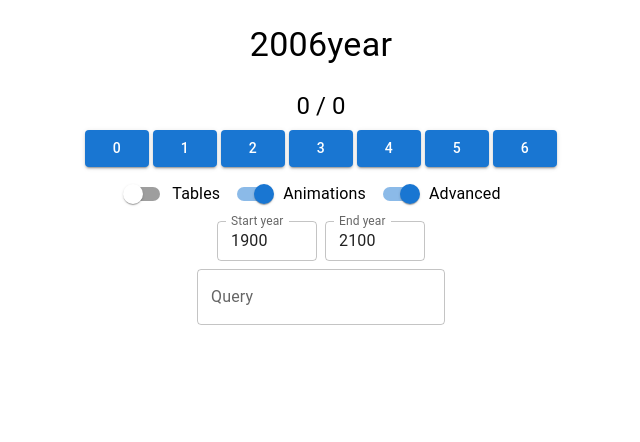
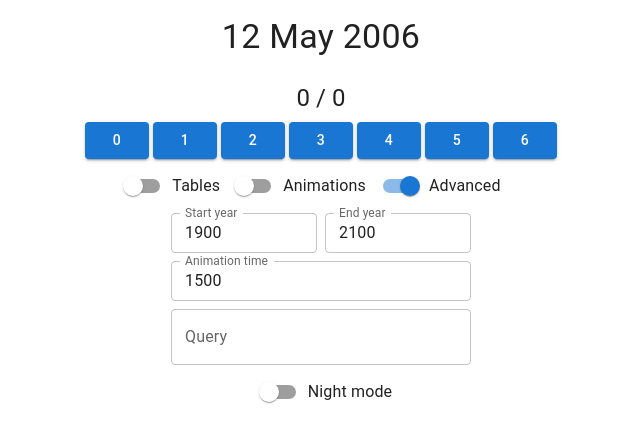
Before and after one commit to iwilare/doomsday-quiz, a React (Vite) app: page / in a window 1280 px wide. Both pictures are taken after a click on the label "Advanced". Shown: the top 442 px of the page, without its empty margins (319-959 px from the left). Built offline with nearby package versions, Linux system fonts and the light colour scheme.

Commit message:
Add animations, night mode, queries

```diff
--- a/src/main.tsx
+++ b/src/main.tsx
@@ -1,12 +1,15 @@
-import React, { useEffect, useRef } from 'react'
+import React, { useEffect, useRef, useMemo } from 'react'
 import ReactDOM from 'react-dom/client'
 import { useState } from 'react'
 import * as mui from '@mui/material'
+import useMediaQuery from '@mui/material/useMediaQuery';
 import { DatePicker } from '@mui/x-date-pickers/DatePicker';
 import { LocalizationProvider } from '@mui/x-date-pickers/LocalizationProvider'
 import * as Dayjs from 'dayjs'
+import { ThemeProvider, createTheme } from '@mui/material/styles';
+import CssBaseline from '@mui/material/CssBaseline';
 import { AdapterDayjs } from '@mui/x-date-pickers/AdapterDayjs';
-import _, { countBy } from 'lodash'
+import _ from 'lodash'
 
 const months = (isLeap: boolean) => [31, isLeap ? 29 : 28, 31, 30, 31, 30, 31, 31, 30, 31, 30, 31]
 const isLeap = (y: number) => y % 4 == 0 && y % 100 != 0 || y % 400 == 0
@@ -44,13 +47,13 @@ function myDoomsday(y: number, m: number, d: number) {
   ) % 7
 }
 
-type AnimationState = "done" | "day" | "month" | "year" | "wait"
+type $ = "day" | "month" | "year" | "wait" | "question" | "answer"
 
 function App() {
   const [state, setState] = useState({
+    $: "question" as $,
     date: getRandomDate(1900, 2100),
     won: 0, did: 0,
-    showSolution: false,
     lastClicked: null as (null | number),
     isCorrect: null as (null | boolean),
     showTables: false,
@@ -58,48 +61,50 @@ function App() {
     timeEnd: null as (null | number),
     yearStart: 1900,
     yearEnd: 2100,
-    animationState: "done" as AnimationState,
-    animationTime: [1000, 1000, 1000],
+    animationTime: 1500,
     showAdvanced: false,
-    showAnimations: true,
+    showAnimations: false,
+    nightMode: useMediaQuery('(prefers-color-scheme: dark)'),
     query: null as (null | Dayjs.Dayjs),
   })
-  //animation()
-  const useTimeoutChain = (fns: ([() => void, number])[]) =>
-    useEffect(() => {
-      const next = () => {
-        if (fns.length > 0) {
-          const [[fn, delay], ...newFns] = fns;
-          fns = newFns;
-          setTimeout(() => { fn(); next(); }, delay);
-        }
-      };
-      next();
-    }, []);
-
-  animation()
+  console.log(useMediaQuery('(prefers-color-scheme: dark)'))
+  const theme = useMemo(() =>
+    createTheme({
+      palette: { mode: state.nightMode ? 'dark' : 'light' },
+    }),
+    [state.nightMode],
+  );
+  const animationTimeout = useRef(undefined as (number | undefined))
 
   function animation() {
-    useTimeoutChain([
-      [() => setState({...state, animationState: 'day'}),   state.animationTime[0]],
-      [() => setState({...state, animationState: 'month'}), state.animationTime[1]],
-      [() => setState({...state, animationState: 'year'}),  state.animationTime[2]],
-      [() => setState({...state, animationState: 'wait'}),  0],
-    ])
+    cancelAnimation()
+    const actions: { next: $, time: number }[] = [
+      { next: 'day',   time: state.animationTime },
+      { next: 'month', time: state.animationTime },
+      { next: 'year',  time: state.animationTime },
+      { next: 'wait',  time: 0 },
+    ]
+    actions.reduceRight((s, { next, time }) => () => {
+      setState(_ => ({ ..._, $: s.$ != 'answer' ? next : s.$ }));
+      animationTimeout.current = setTimeout(s, time)
+    }, () => { })()
+  }
+  function cancelAnimation() {
+    clearTimeout(animationTimeout.current)
   }
   function refresh() {
     setState({
       ...state,
       date: getRandomDate(state.yearStart, state.yearEnd),
-      showSolution: false,
       isCorrect: null,
       timeStart: Date.now(),
       timeEnd: null,
-      animationState: "done"
+      $: "question"
     })
+    if (state.showAnimations && !['day', 'month', 'year'].includes(state.$))
       animation()
   }
-  function getRandomDate(yearStart: number, yearEnd: number): {y: number, m: number, d: number} {
+  function getRandomDate(yearStart: number, yearEnd: number): { y: number, m: number, d: number } {
     const y = _.random(yearStart, yearEnd, false)
     const m = _.random(1, 12, false)
     const d = _.random(1, months(isLeap(y))[m - 1], false)
@@ -114,22 +119,18 @@ function App() {
   y += [1, 2].includes(m) ? -1 : 0
   const [c, u, z] = [Math.floor(y / 100), Math.floor(y / 10) % 10, y % 10]
 
-  const dateComponent = MONTHS_DIFF[m - 1] + (d % 7)
-  const yearComponent = DECADE[u] + YDIGIT[z] + (u % 2 != 0 && LEAPSX.includes(z) ? 1 : 0)
-  const fullYearComponent = CENTURY[c % 4] + yearComponent
-  const resultComponent = fullYearComponent + dateComponent
-
   return (
+    <ThemeProvider theme={theme}>
+      <CssBaseline />
     <mui.Stack alignItems="center" spacing={1}>
       <mui.DialogTitle variant="h4" padding={0}
         color={state.isCorrect === null ? 'default'
           : state.isCorrect ? 'green' : 'error'}>
-        { !state.showSolution && state.showAnimations && state.animationState == 'day'   ? name.split(' ')[0]
-        : !state.showSolution && state.showAnimations && state.animationState == 'month' ? name.split(' ')[1]
-        : !state.showSolution && state.showAnimations && state.animationState == 'year'  ? name.split(' ')[2]
-        : !state.showSolution && state.showAnimations && state.animationState == 'wait'  ? '?'
+        {state.showAnimations && state.$ == 'day' ? name.split(' ')[0]
+          : state.showAnimations && state.$ == 'month' ? name.split(' ')[1]
+            : state.showAnimations && state.$ == 'year' ? name.split(' ')[2]
+              : state.showAnimations && state.$ == 'wait' ? '?'
                 : name}
-        {state.animationState}
       </mui.DialogTitle>
       <mui.Typography variant="h5">{state.won} / {state.did}</mui.Typography>
       {<mui.Stack spacing={0.5} direction="row">{[0, 1, 2, 3, 4, 5, 6].map(i =>
@@ -137,25 +138,25 @@ function App() {
           variant="contained"
           key={i}
           color={
-            !state.showSolution ? 'primary'
+            state.$ != 'answer' ? 'primary'
               : i == correctDay ? 'success'
                 : i == state.lastClicked ? 'error' :
                   'primary'}
           onClick={e => {
-            if (state.showSolution) {
+            if (state.$ == 'answer')
               refresh();
-              return;
-            }
-            let correct = i == correctDay;
-            setState({
-              ...state,
-              won: state.won + (correct ? 1 : 0),
-              did: state.did + 1,
+            else {
+              const correct = i == correctDay;
+              setState(_ => ({
+                ..._,
+                won: _.won + (correct ? 1 : 0),
+                did: _.did + 1,
                 isCorrect: correct,
                 lastClicked: i,
-              showSolution: true,
+                $: 'answer',
                 timeEnd: Date.now(),
-            })
+              }))
+            }
           }}>
           {i}
         </mui.Button>)}</mui.Stack>}
@@ -166,40 +167,42 @@ function App() {
         </mui.Typography>
         : <></>
       }
-      {!state.showSolution ? [] :
+      {state.$ != 'answer' ? [] :
         <mui.Button onClick={refresh}>Continue</mui.Button>
       }
       {state.showTables ?
         <mui.Stack direction="row">
           <mui.Card>
             <mui.Table size="small">
-              {MONTHS_DIFF.map((d, i) => <mui.TableRow sx={{ color: d == 0 ? 'lightgrey' : 'primary'}}>
-                <mui.TableCell align="right" sx={{ color: d == 0 ? 'lightgrey'
-                   : [0,1].includes(i) ? 'blue'
-                   : 'primary' }}>{MONTHS[i % 12]}</mui.TableCell>
+              {MONTHS_DIFF.map((d, i) => <mui.TableRow sx={{ color: d == 0 ? 'lightgrey' : 'primary' }}>
+                <mui.TableCell align="right" sx={{
+                  color: d == 0 ? 'lightgrey'
+                    : [0, 1].includes(i) ? 'blue'
+                      : 'primary'
+                }}>{MONTHS[i % 12]}</mui.TableCell>
                 <mui.TableCell align="right">{d}</mui.TableCell>
               </mui.TableRow>)}
             </mui.Table>
           </mui.Card>
           <mui.Card>
             <mui.Table size="small">
-              {DECADE.map((d, i) => <mui.TableRow sx={{ color: i == 0 ? 'lightgrey' : 'primary'}}>
-                <mui.TableCell><span style={{ color: i % 2 == 1 ? 'red' : 'primary'}}>{i.toString()}</span><span>0</span></mui.TableCell>
+              {DECADE.map((d, i) => <mui.TableRow sx={{ color: i == 0 ? 'lightgrey' : 'primary' }}>
+                <mui.TableCell><span style={{ color: i % 2 == 1 ? 'red' : 'primary' }}>{i.toString()}</span><span>0</span></mui.TableCell>
                 <mui.TableCell>{d}</mui.TableCell>
               </mui.TableRow>)}
             </mui.Table>
           </mui.Card>
           <mui.Card>
             <mui.Table size="small">
-              {[0,1,2,3,4,5,6,7,8,9].map(i => <mui.TableRow sx={{ color: i <= 1 ? 'lightgrey' : 'primary'}}>
-                <mui.TableCell align="right" sx={{ color: [2,3,6,7].includes(i) ? 'red' : 'primary'}}>{i}</mui.TableCell>
+              {[0, 1, 2, 3, 4, 5, 6, 7, 8, 9].map(i => <mui.TableRow sx={{ color: i <= 1 ? 'lightgrey' : 'primary' }}>
+                <mui.TableCell align="right" sx={{ color: [2, 3, 6, 7].includes(i) ? 'red' : 'primary' }}>{i}</mui.TableCell>
                 <mui.TableCell align="right">{(i + Math.floor(i / 4)) % 7}</mui.TableCell>
               </mui.TableRow>)}
             </mui.Table>
           </mui.Card>
         </mui.Stack>
         : <></>}
-    {!(state.showTables && state.showSolution) ? [] :
+      {!(state.showTables && state.$ == 'answer') ? [] :
         <div>
           <mui.Table size="small">
             <mui.TableRow>
@@ -209,7 +212,7 @@ function App() {
             </mui.TableRow>
             <mui.TableRow>
               <mui.TableCell align="right">Month</mui.TableCell>
-                <mui.TableCell align="right"><span style={{color: [1,2].includes(m) ? 'blue' : 'primary'}}>{MONTHS_DIFF[m - 1]}</span></mui.TableCell>
+              <mui.TableCell align="right"><span style={{ color: [1, 2].includes(m) ? 'blue' : 'primary' }}>{MONTHS_DIFF[m - 1]}</span></mui.TableCell>
               <mui.TableCell align="right">{(d + MONTHS_DIFF[m - 1]) % 7}</mui.TableCell>
             </mui.TableRow>
             <mui.TableRow>
@@ -229,7 +232,7 @@ function App() {
             </mui.TableRow>
             <mui.TableRow>
               <mui.TableCell align="right">Leap</mui.TableCell>
-                <mui.TableCell align="right">{(x => <span style={{color: x > 0 ? 'red' : 'primary'}}>{x}</span>)(u % 2 != 0 && LEAPSX.includes(z) ? 1 : 0)}</mui.TableCell>
+              <mui.TableCell align="right">{(x => <span style={{ color: x > 0 ? 'red' : 'primary' }}>{x}</span>)(u % 2 != 0 && LEAPSX.includes(z) ? 1 : 0)}</mui.TableCell>
               <mui.TableCell align="right">{(d + MONTHS_DIFF[m - 1] + CENTURY[c % 4] + DECADE[u] + YDIGIT[z] + (u % 2 != 0 && LEAPSX.includes(z) ? 1 : 0)) % 7}</mui.TableCell>
             </mui.TableRow>
           </mui.Table>
@@ -239,38 +242,45 @@ function App() {
         <mui.FormControlLabel
           control={<mui.Switch />}
           checked={state.showTables}
-          onChange={(_, v) => setState({ ...state, showTables: v })}
+          onChange={(_, v) => setState(_ => ({ ..._, showTables: v }))}
           label="Tables" />
         <mui.FormControlLabel
           control={<mui.Switch />}
           checked={state.showAnimations}
-          onChange={(_, v) => setState({ ...state, showAnimations: v })}
+          onChange={(_, v) => setState(_ => ({ ..._, showAnimations: v }))}
           label="Animations" />
         <mui.FormControlLabel
           control={<mui.Switch />}
           checked={state.showAdvanced}
-          onChange={(_, v) => setState({ ...state, showAdvanced: v })}
+          onChange={(_, v) => setState(_ => ({ ..._, showAdvanced: v }))}
           label="Advanced" />
       </mui.FormGroup>
       {!state.showAdvanced ? [] :
-        <><mui.Stack spacing={1} direction="row">
-          <mui.TextField sx={{width: 100}} type="number" size="small" label="Start year" variant="outlined" value={state.yearStart} onChange={e => setState({ ...state, yearStart: parseInt(e.target.value) })} />
-          <mui.TextField sx={{width: 100}} type="number" size="small" label="End year" variant="outlined" value={state.yearEnd} onChange={e => setState({ ...state, yearEnd: parseInt(e.target.value) })} />
+        <>
+          <mui.Stack spacing={1} direction="row" sx={{ width: 300 }}>
+            <mui.TextField type="number" size="small" label="Start year" variant="outlined" value={state.yearStart} onChange={e => setState(_ => ({ ..._, yearStart: parseInt(e.target.value) }))} />
+            <mui.TextField type="number" size="small" label="End year" variant="outlined" value={state.yearEnd} onChange={e => setState(_ => ({ ..._, yearEnd: parseInt(e.target.value) }))} />
           </mui.Stack>
+          <mui.TextField type="number" size="small" label="Animation time" variant="outlined" value={state.animationTime} sx={{ width: 300 }} onChange={e => setState(_ => ({ ..._, animationTime: parseInt(e.target.value) }))} />
           <LocalizationProvider dateAdapter={AdapterDayjs}>
             <DatePicker
               label="Query"
               value={state.query}
-          onChange={query => {
-            setState({ ...state, query: query });
-          }}
-          renderInput={p => <mui.TextField {...p} />}
+              onChange={q => setState(_ => ({ ..._, query: q }))}
+              renderInput={p => <mui.TextField sx={{ width: 300 }} {...p} />}
             />
           </LocalizationProvider>
           {state.query !== null ? <mui.Typography variant="h5">{state.query.day()}</mui.Typography> : <></>}
+          <mui.FormControlLabel
+            control={<mui.Switch />}
+            checked={state.nightMode}
+            onChange={(_, v) => setState(_ => ({ ..._, nightMode: v }))}
+            label="Night mode" />
         </>
       }
-    </mui.Stack>)
+    </mui.Stack>
+    </ThemeProvider>
+    )
 }
 
 ReactDOM.createRoot(document.getElementById('root') as HTMLElement).render(
```
Lines whose indentation alone changed are shown as unchanged.
